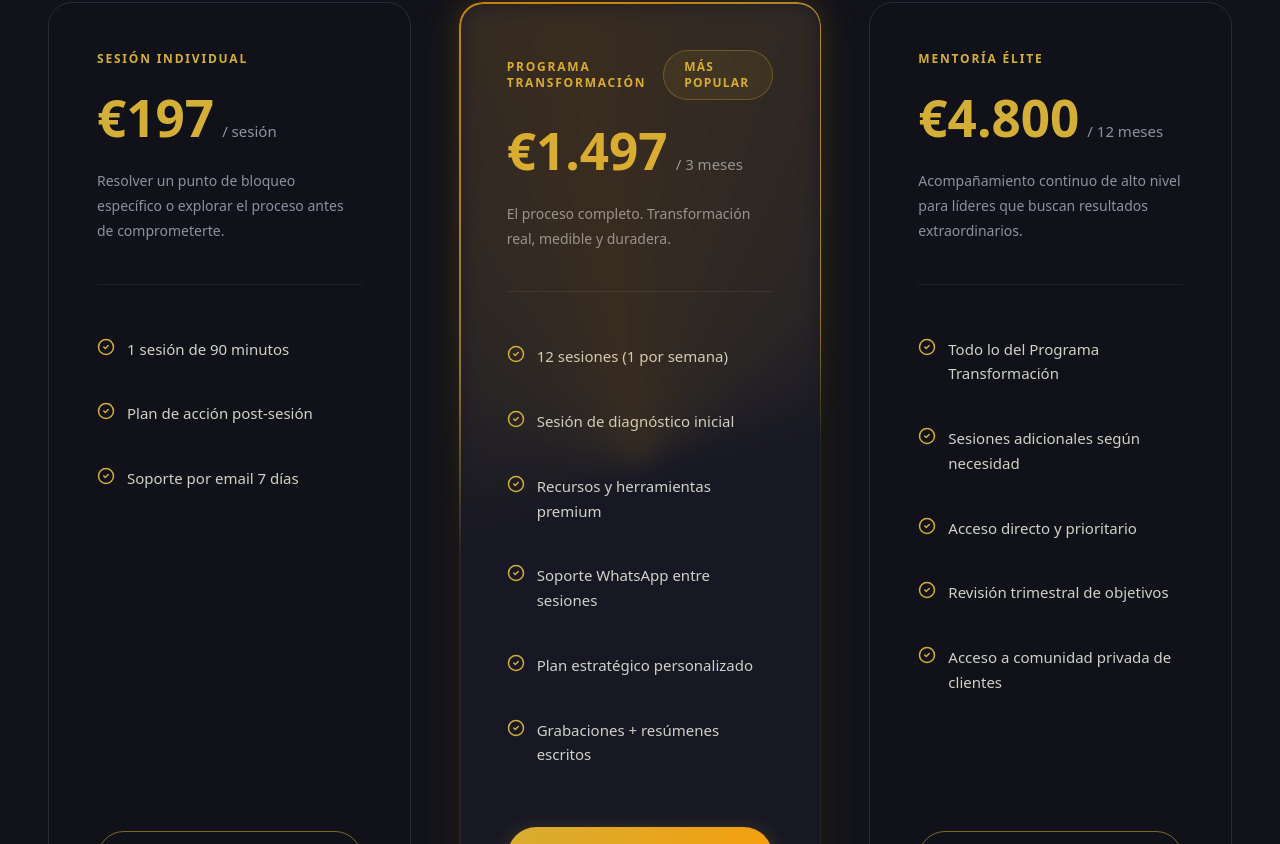
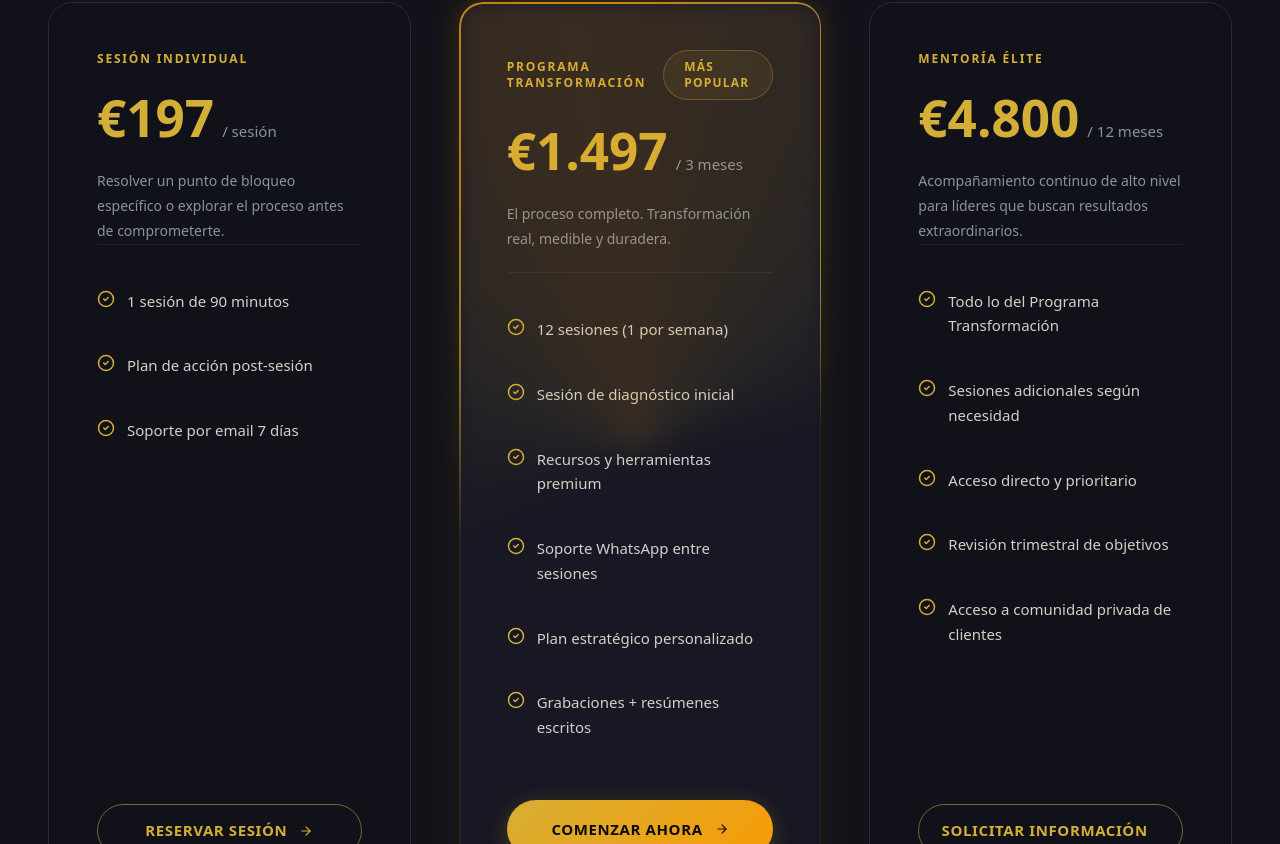
Before and after one commit to jagoff/web-coaching-terceros, a Next.js app: page / in a window 1280 px wide. Shown: the part 7216-8060 px from the top of the page. Built offline with nearby package versions, Linux system fonts and the light colour scheme; no server answers.

Commit message:
style: align pricing cards — minHeight on description, consistent spacing

```diff
--- a/components/sections/Pricing.tsx
+++ b/components/sections/Pricing.tsx
@@ -180,13 +180,14 @@ export default function Pricing() {
                 <span className="price-period">{plan.period}</span>
               </div>
 
-              {/* Description */}
+              {/* Description — fixed height so features align across cards */}
               <p
-                className="text-sm mb-10 pb-10 border-b"
+                className="text-sm pb-8 mb-8 border-b"
                 style={{
                   color: "var(--text-muted)",
                   lineHeight: 1.8,
                   borderColor: "rgba(255,255,255,0.06)",
+                  minHeight: "4.5rem",
                 }}
               >
                 {plan.description}
```
